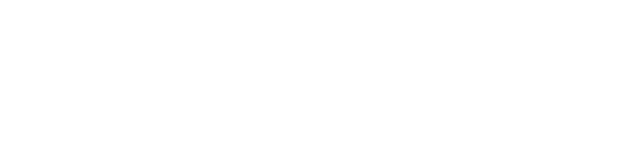
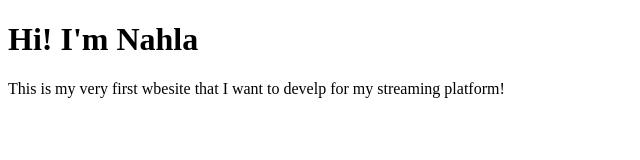
Before and after one commit to NayizX3/my-first-website, a plain HTML site: page index.html in a window 1280 px wide. Shown: the whole page, without its empty margins (0-640 px from the left). Drawn offline with Linux system fonts and the light colour scheme.

Commit message:
added text

```diff
--- a/index.html
+++ b/index.html
@@ -6,5 +6,7 @@
     <title>My First webpage!</title>
 </head>
 <body>
+<h1>Hi! I'm Nahla</h1>
+<p>This is my very first wbesite that I want to develp for my streaming platform!</p>
 </body>
 </html>
```
